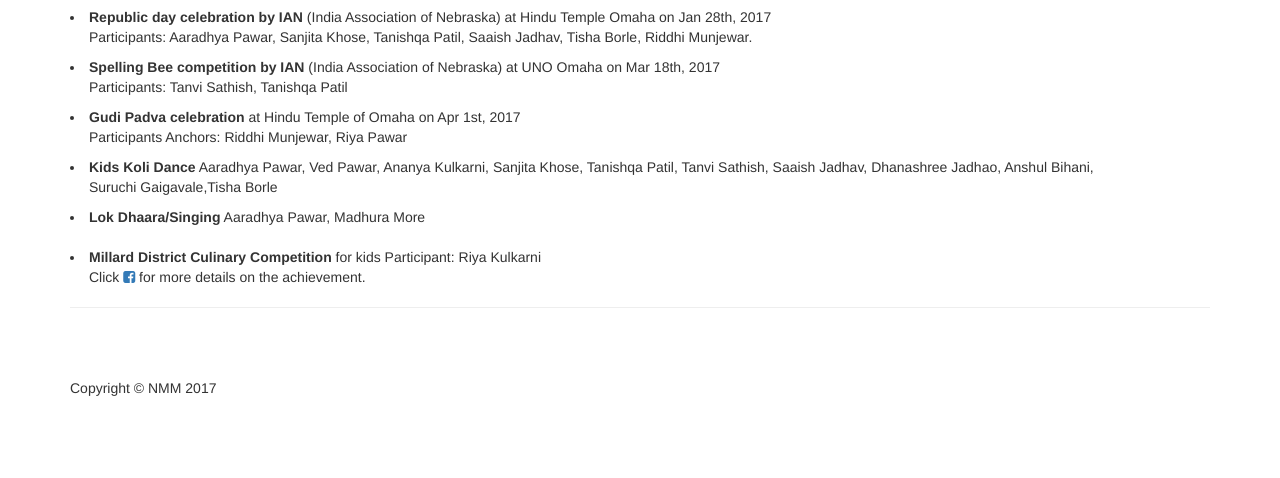
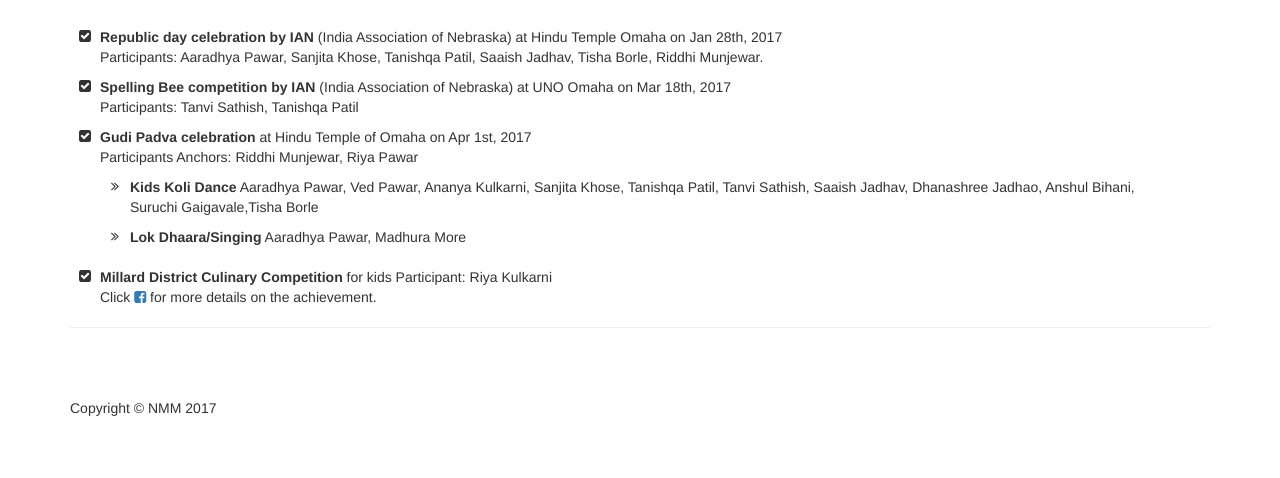
Before and after one commit to NMM-IT-Team/NMMWebSite, a plain HTML site: page public_html/2017_Q1.html in a window 1280 px wide. Shown: the part 349-827 px from the top of the page. Drawn offline with Linux system fonts and the light colour scheme.

Commit message:
updated first quarter newsletter

```diff
--- a/public_html/2017_Q1.html
+++ b/public_html/2017_Q1.html
@@ -19,6 +19,8 @@
 
     <!-- Custom Fonts -->
     <link href="font-awesome/css/font-awesome.min.css" rel="stylesheet" type="text/css">
+
+    <link href="/css/nmm.css" rel="stylesheet" type="text/css">
 
     <!-- HTML5 Shim and Respond.js IE8 support of HTML5 elements and media queries -->
     <!-- WARNING: Respond.js doesn't work if you view the page via file:// -->
@@ -130,31 +132,36 @@
                 <!-- Date/Time -->
                 <p><i class="fa fa-clock-o"></i> Posted on May 16, 2017 at 10:00 AM</p>
                 <hr>
-                <h1><i class="fa fa-trophy fa-lg"></i> Achievements</h1>
+                <h1>Achievements</h1>
                 <!-- Post Content -->
-                <p> Kids from our community made us proud at:
-                    <li>
+                 <p>Kids from our community made us proud at following events</p> <br>
+                <ul class="fa-ul">
+
+
+                        <li><i class="fa-li fa fa-check-square"></i>
                             <b>Republic day celebration by IAN</b> (India Association of Nebraska) at Hindu Temple Omaha
                             on Jan 28th, 2017 <br>
-                        <p style ="margin-left:19px">Participants: Aaradhya Pawar, Sanjita Khose, Tanishqa Patil, Saaish Jadhav, Tisha Borle,
+                            <p >Participants: Aaradhya Pawar, Sanjita Khose, Tanishqa Patil, Saaish Jadhav, Tisha Borle,
                             Riddhi Munjewar.</p>
                         </li>
-                    <li><b>Spelling Bee competition by IAN</b> (India Association of Nebraska) at UNO Omaha on Mar 18th, 2017 <br>
-                    <p style ="margin-left:19px">Participants: Tanvi Sathish, Tanishqa Patil</p>
-                    </li>
-                    <li><b>Gudi Padva celebration</b> at Hindu Temple of Omaha on Apr 1st, 2017 <br>
-                        <p style ="margin-left:19px">Participants Anchors: Riddhi Munjewar, Riya Pawar</p>
+                        <li><i class="fa-li fa fa-check-square"></i><b>Spelling Bee competition by IAN</b> (India Association of Nebraska) at UNO Omaha on Mar 18th, 2017 <br>
+                        <p>Participants: Tanvi Sathish, Tanishqa Patil</p>
                         </li>
                         <li>
-                        <b>Kids Koli Dance</b> Aaradhya Pawar, Ved Pawar, Ananya Kulkarni, Sanjita Khose, Tanishqa Patil, Tanvi Sathish,
-                        Saaish Jadhav, Dhanashree Jadhao, Anshul Bihani,
-                        <p style ="margin-left:19px">Suruchi Gaigavale,Tisha Borle</p>
+                            <i class="fa-li fa fa-check-square"></i><b>Gudi Padva celebration</b> at Hindu Temple of Omaha on Apr 1st, 2017 <br>
+                                <p>Participants Anchors: Riddhi Munjewar, Riya Pawar</p>
+                            <ul class="fa-ul">
+                                <li><i class="fa-li fa fa-angle-double-right"></i><b>Kids Koli Dance</b> Aaradhya Pawar, Ved Pawar, Ananya Kulkarni, Sanjita Khose, Tanishqa Patil, Tanvi Sathish,
+                                Saaish Jadhav, Dhanashree Jadhao, Anshul Bihani,</li>
+                                <p>Suruchi Gaigavale,Tisha Borle</p>
+                                <li><i class="fa-li fa fa-angle-double-right"></i><b>Lok Dhaara/Singing</b> Aaradhya Pawar, Madhura More</li>
+                            </ul>
                         </li>
-                    <li><b>Lok Dhaara/Singing</b> Aaradhya Pawar, Madhura More</li> <br>
-                    <li><b>Millard District Culinary Competition</b> for kids Participant: Riya Kulkarni
-                           <p style ="margin-left:19px">Click <a href ="https://www.facebook.com/groups/nebraskamarathimandal" <i class="fa fa-facebook-square fa-retro"></i> </a> for more details on the achievement.
+                         <br>
+                        <li><i class="fa-li fa fa-check-square"></i><b>Millard District Culinary Competition</b> for kids Participant: Riya Kulkarni
+                            <p>Click <a href ="https://www.facebook.com/groups/nebraskamarathimandal" <i class="fa fa-facebook-square fa-retro"></i> </a> for more details on the achievement.
                         </li>
-                </p>
+                </ul>
                 <hr>
             </div>
         </div>
```
Lines whose indentation alone changed are shown as unchanged.
